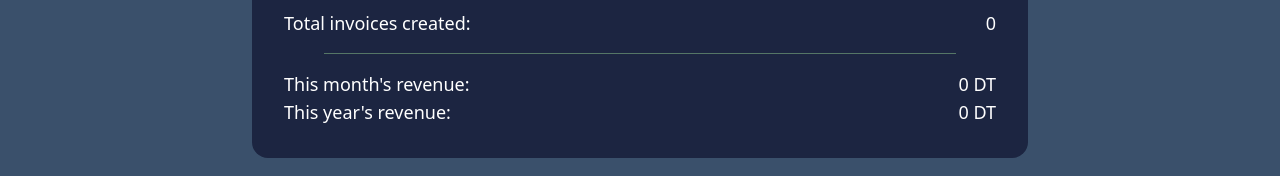
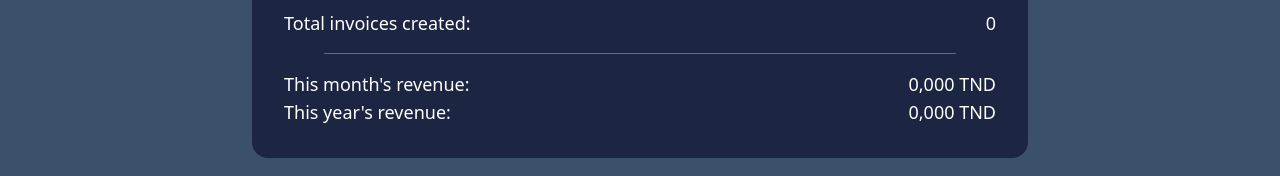
Before and after one commit to WissemJderi/invoice-gen, a React (Vite) app: page / in a window 1280 px wide. Shown: the part 481-657 px from the top of the page. Built offline with nearby package versions, Linux system fonts and the light colour scheme; what @react-pdf/renderer would draw is missing.

Commit message:
add price formatting function

```diff
--- a/src/components/HomePage/RecentInvoices.tsx
+++ b/src/components/HomePage/RecentInvoices.tsx
@@ -1,5 +1,6 @@
 import { useState } from "react";
 import { Link } from "react-router";
+import { formatPrice } from "./utils";
 
 const RecentInvoices = () => {
   const [invoices] = useState(() => {
@@ -34,7 +35,7 @@ const RecentInvoices = () => {
                 </ul>
               </section>
               <p className="text-md text-right text-white">
-                {invoice.total} DT
+                {formatPrice(invoice.total)}
               </p>
             </main>
           </Link>
--- a/src/components/HomePage/Stats.tsx
+++ b/src/components/HomePage/Stats.tsx
@@ -1,5 +1,5 @@
 import { useState } from "react";
-import { currentMonthRevenue, currentYearRevenue } from "./utils";
+import { currentMonthRevenue, currentYearRevenue, formatPrice } from "./utils";
 
 const Stats = () => {
   const [invoices] = useState(() => {
@@ -22,11 +22,11 @@ const Stats = () => {
         <div id="Monthly revenue">
           <div className="flex flex-row justify-between text-white">
             <p> This month's revenue:</p>
-            <p>{currentMonthRevenue(invoices)} DT</p>
+            <p>{formatPrice(currentMonthRevenue(invoices))}</p>
           </div>
           <div className="flex flex-row justify-between text-white">
             <p>This year's revenue: </p>
-            <p>{currentYearRevenue(invoices)} DT</p>
+            <p>{formatPrice(currentYearRevenue(invoices))}</p>
           </div>
         </div>
       </div>
--- a/src/components/HomePage/utils.ts
+++ b/src/components/HomePage/utils.ts
@@ -39,3 +39,9 @@ export function currentYearRevenue(invoices: {}[]) {
   });
   return total;
 }
+export function formatPrice(price: number): string {
+  return `${price.toLocaleString("fr-TN", {
+    minimumFractionDigits: 3,
+    maximumFractionDigits: 3,
+  })} TND`;
+}
```
